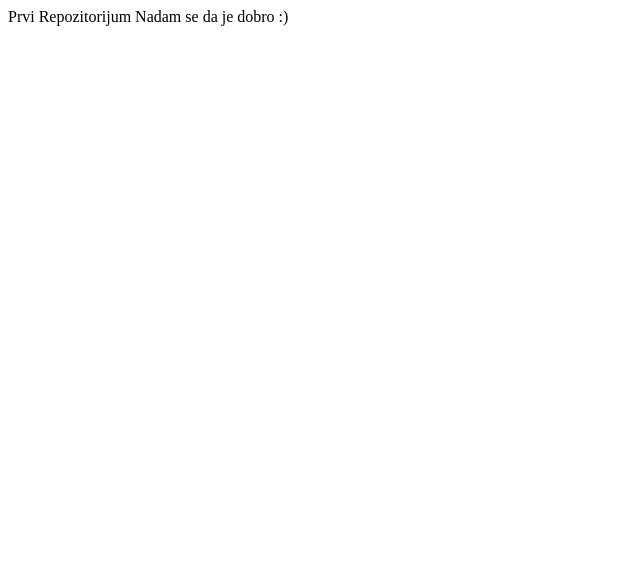
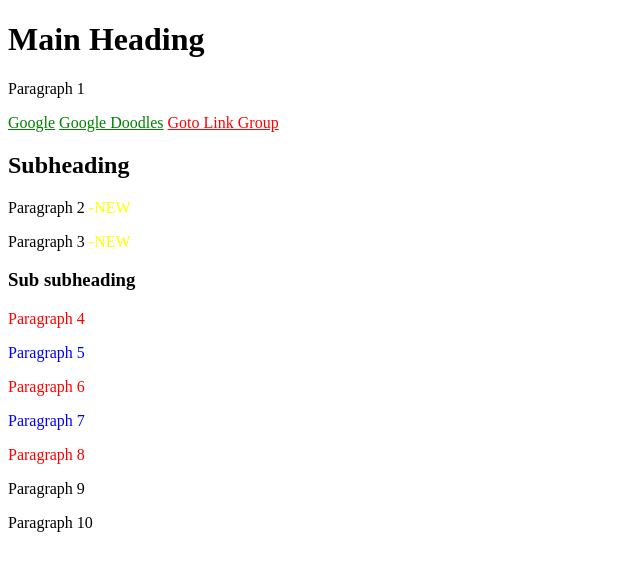
Before and after one commit to Patofna/Kole, a plain HTML site: page index.html in a window 1280 px wide. Shown: the whole page, without its empty margins (0-640 px from the left). Drawn offline with Linux system fonts and the light colour scheme.

Commit message:
Add files via upload

```diff
--- a/index.html
+++ b/index.html
@@ -1,7 +1,60 @@
 <!DOCTYPE html>
+<html lang="en">
+
 <head>
-Prvi Repozitorijum
+    <meta charset="UTF-8">
+    <title>Advanced CSS - Assignment 1</title>
+    <style>
+		a[href^="https://www.google.com"]{
+			color: green;
+		}
+
+		a[target="_blank"]{
+			color: red;
+		}
+
+		#second-div p:nth-child(odd){
+			color: blue;
+		}
+
+		#second-div p:nth-child(even){
+			color: red;
+		}
+
+		#first-div>p::after{
+			content: " -NEW";
+			color: yellow;
+		}
+
+		p:nth-child(8):hover{
+			font-style: italic;
+		}
+
+
+    </style>
 </head>
+
 <body>
-Nadam se da je dobro :)
+    <h1>Main Heading</h1>
+    <p>Paragraph 1</p>
+    <a href="https://www.google.com/">Google</a>
+    <a href="https://www.google.com/doodles">Google Doodles</a>
+    <a href="https://www.link-group.eu/" target="_blank">Goto Link Group</a>
+    <div id="first-div">
+        <h2>Subheading</h2>
+        <p>Paragraph 2</p>
+        <p>Paragraph 3</p>
+        <div id="second-div">
+            <h3>Sub subheading</h3>
+            <p>Paragraph 4</p>
+            <p>Paragraph 5</p>
+            <p>Paragraph 6</p>
+            <p>Paragraph 7</p>
+            <p>Paragraph 8</p>
+        </div>
+    </div>
+    <p>Paragraph 9</p>
+    <p>Paragraph 10</p>
 </body>
+
+</html>
```
